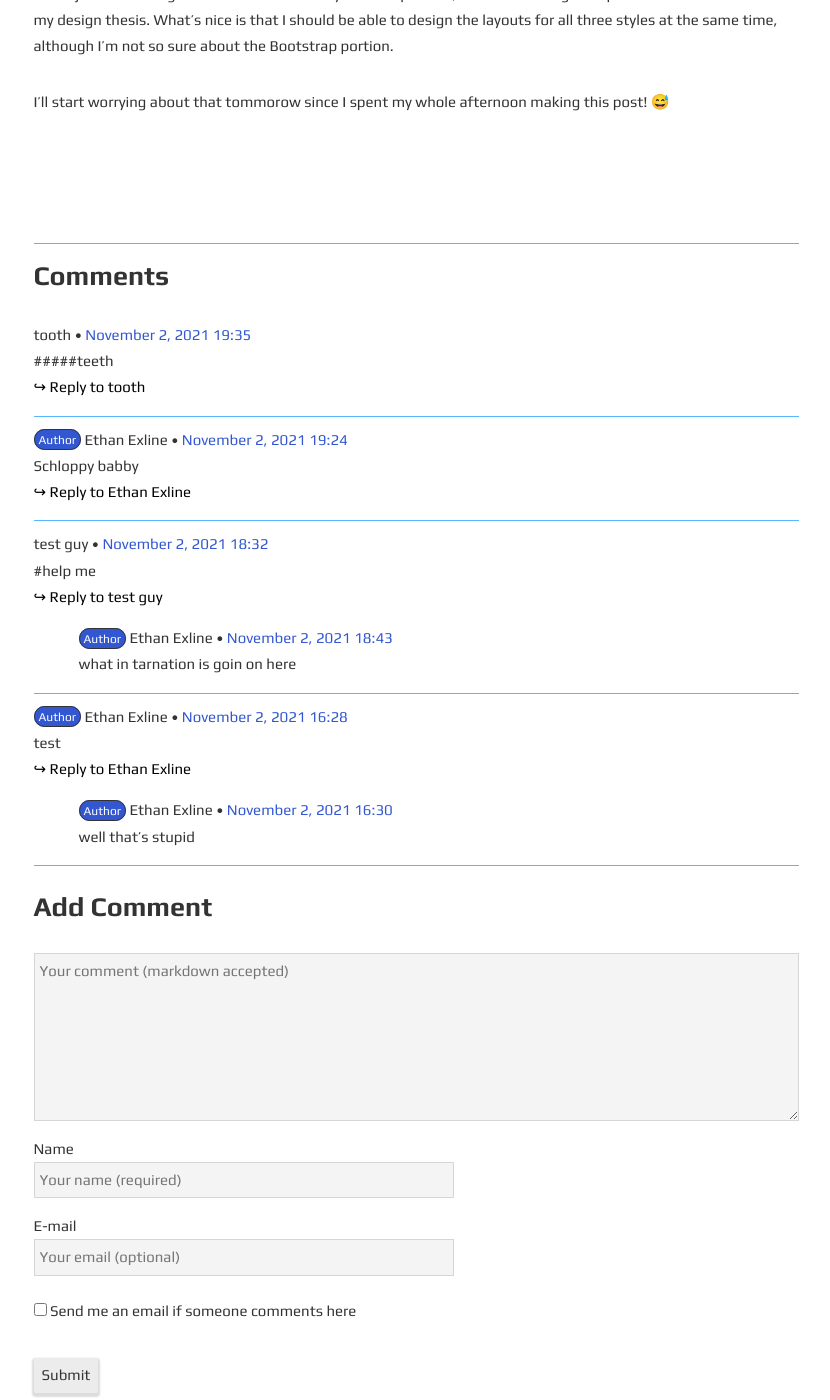
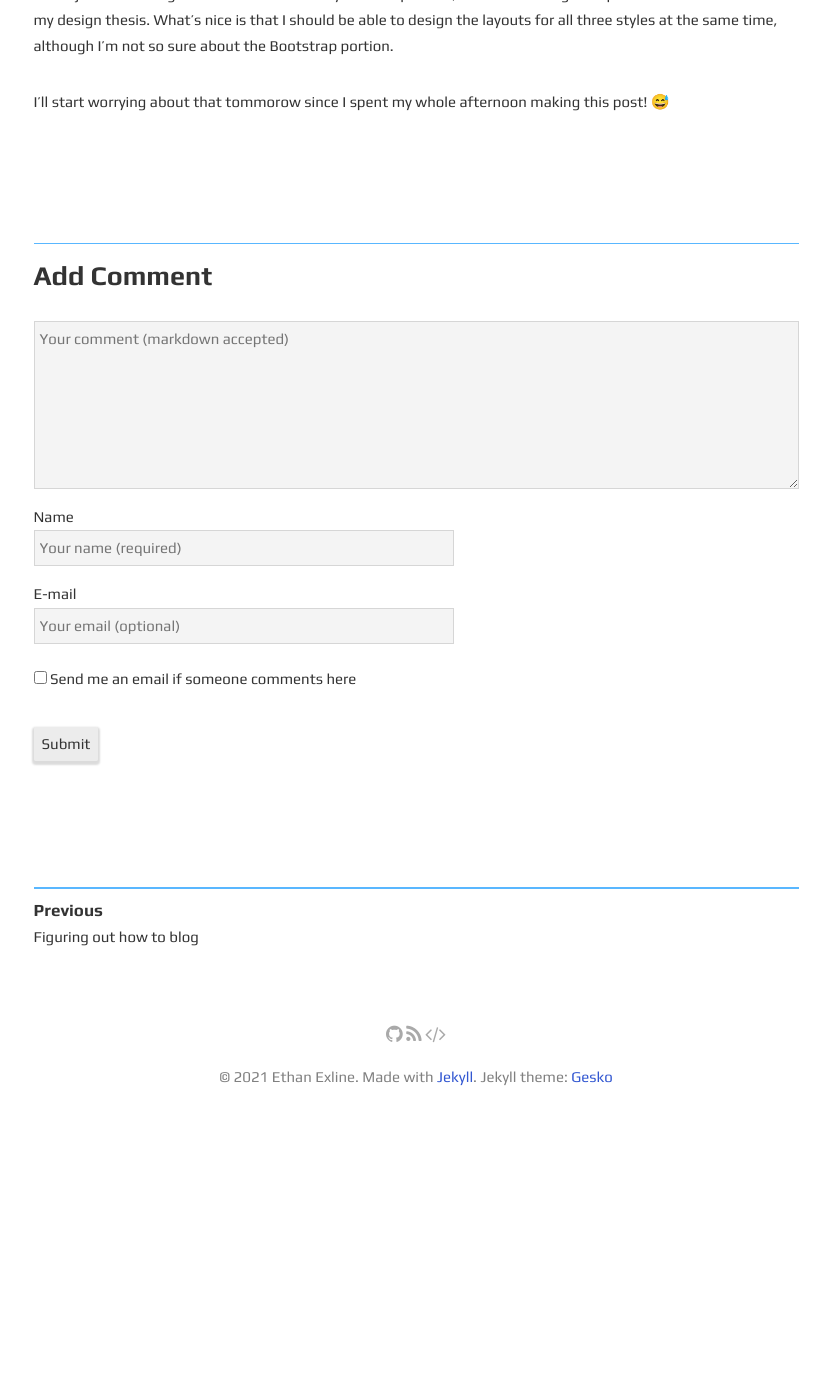
Before and after one commit to ethanexline/ethanexline.github.io, a Jekyll site: the page built from _posts/2021-10-28-i-dont-know-what-makes-a-good-landing-page.md, in a window 1280 px wide and 1400 px high, scrolled down 2895 px. Shown: the whole window, without its empty margins (224-1054 px from the left). Built offline with Jekyll 4.4.1, drawn with Linux system fonts in a browser that asks for light colours; after the commit the page ends 4012 px from its top, so only the background shows below that.

Commit message:
fix for recaptcha

```diff
--- a/_data/comments/i-dont-know-what-makes-a-good-landing-page/comment-1635870630597.yml
+++ /dev/null
@@ -1,9 +0,0 @@
-_id: 31b98f70-3bfa-11ec-8121-8b1b04770fa7
-_parent: >-
-  https://www.ethanexline.com/2021/10/28/i-dont-know-what-makes-a-good-landing-page
-replying_to: e437a430-3bf9-11ec-8121-8b1b04770fa7
-message: well that's stupid
-name: Ethan Exline
-email: ''
-hp: ''
-date: '2021-11-02T16:30:30.597Z'
--- a/_data/comments/i-dont-know-what-makes-a-good-landing-page/comment-1635877941287.yml
+++ /dev/null
@@ -1,9 +0,0 @@
-_id: 371b3700-3c0b-11ec-acd7-8995482b94f3
-_parent: >-
-  https://www.ethanexline.com/2021/10/28/i-dont-know-what-makes-a-good-landing-page
-replying_to: ''
-message: '#help me'
-name: test guy
-email: 234d9a2f7afb9eee39eab6b8efb48c9c
-hp: ''
-date: '2021-11-02T18:32:21.283Z'
--- a/_data/comments/i-dont-know-what-makes-a-good-landing-page/comment-1635878639290.yml
+++ /dev/null
@@ -1,9 +0,0 @@
-_id: d7432a20-3c0c-11ec-acd7-8995482b94f3
-_parent: >-
-  https://www.ethanexline.com/2021/10/28/i-dont-know-what-makes-a-good-landing-page
-replying_to: 371b3700-3c0b-11ec-acd7-8995482b94f3
-message: what in tarnation is goin on here
-name: Ethan Exline
-email: 234d9a2f7afb9eee39eab6b8efb48c9c
-hp: ''
-date: '2021-11-02T18:43:59.290Z'
--- a/_data/comments/i-dont-know-what-makes-a-good-landing-page/comment-1635881055243.yml
+++ /dev/null
@@ -1,9 +0,0 @@
-_id: 76de70d0-3c12-11ec-a6ce-b99925a587f6
-_parent: >-
-  https://www.ethanexline.com/2021/10/28/i-dont-know-what-makes-a-good-landing-page
-replying_to: ''
-message: Schloppy babby
-name: Ethan Exline
-email: 234d9a2f7afb9eee39eab6b8efb48c9c
-hp: ''
-date: '2021-11-02T19:24:15.224Z'
--- a/_includes/comment_form.html
+++ b/_includes/comment_form.html
@@ -75,8 +75,8 @@
       var node = document.createElement("div");
       node.setAttribute('class', 'g-recaptcha');
       node.setAttribute('data-sitekey', '{{ site.reCaptcha.siteKey }}');
-      if (window.matchMedia &&
-          window.matchMedia('(prefers-color-scheme: dark)').matches) {
+      if (document.getElementsByTagName("html")[0].hasAttribute("data-theme") &&
+          document.getElementsByTagName("html")[0].getAttribute("data-theme") == "dark") {
           node.setAttribute('data-theme', "dark");
       }
       document.getElementById("reCaptcha").appendChild(node);
```
Also changed, not shown: _data/comments/i-dont-know-what-makes-a-good-landing-page/comment-1635870500584.yml (deleted, +0 -9 lines), _data/comments/i-dont-know-what-makes-a-good-landing-page/comment-1635881745966.yml (deleted, +0 -9 lines).
